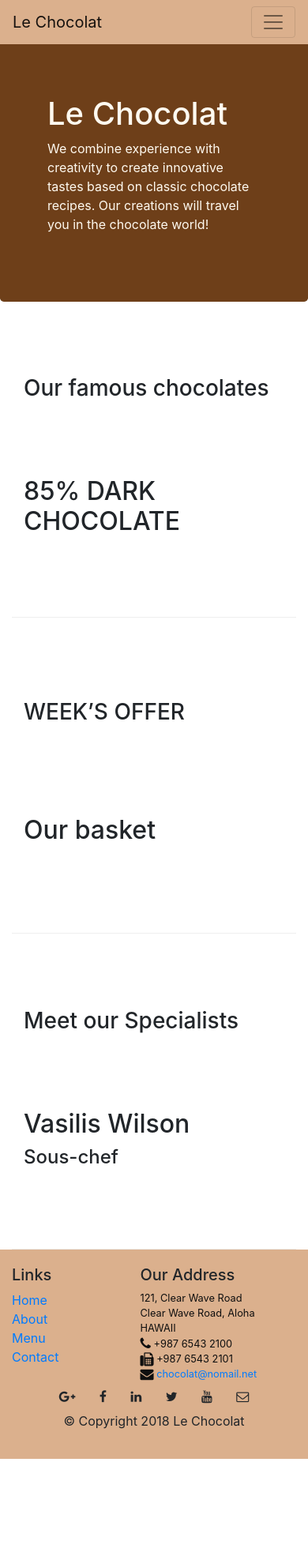
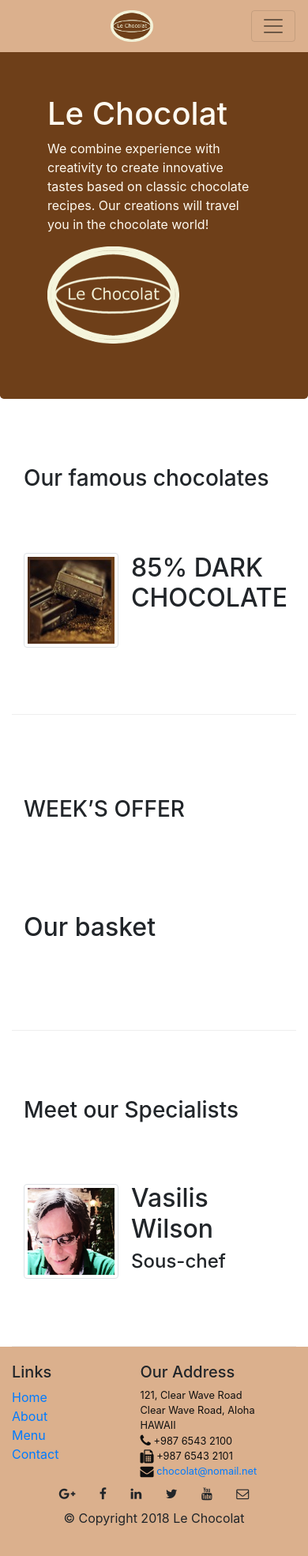
Before and after one commit to Laura-Ag/leChocolat, a website: page index.html in a window 390 px wide. Shown: the whole page at 79% size. Before the commit the page ends 1847 px from the top, so only its background shows below. Drawn offline with nearby package versions, Linux system fonts and the light colour scheme.

Commit message:
Images and Media

```diff
--- a/index.html
+++ b/index.html
@@ -18,7 +18,7 @@
 
     <nav class="navbar navbar-expand-md navbar-light bg-light fixed-top ">
         <div class="container">
-            <a class="navbar-brand" href="#">Le Chocolat</a>
+            <a class="navbar-brand" href="#"><a class="navbar-brand" href="./index.html"><img src="images/logo.png" width="54"></a></a>
             <button class="navbar-toggler" type="button" data-toggle="collapse" data-target="#Navbar">
                 <span class="navbar-toggler-icon"></span>
             </button>
@@ -43,6 +43,7 @@
                     <p>We combine experience with creativity to create innovative tastes based on classic chocolate recipes. Our creations will travel you in the chocolate world!</p>
                 </div>
                 <div class="col col-sm"> <!--4 emeinan gt apo tis 12,tis 8 tis pairnei to panw div-->
+                    <img src="images/logo.png" class="img-fluid">
                 </div>
             </div>
         </div>
@@ -54,8 +55,15 @@
                 <h3>Our famous chocolates</h3>
             </div>
             <div class="col-sm col-md">
-                <h2>85% DARK CHOCOLATE</h2>
-                <p class="d-none d-sm-block">Dark chocolate with no added sugar. Here you can taste the flavor of cocoa beans.</p>
+                <div class="media">
+                    <img class="d-flex mr-3 img-thumbnail align-self-center"
+                        src="images/dark85.jpg" alt="85% DARK CHOCOLATE">
+                    <div class="media-body">
+                        <h2 class="mt-0">85% DARK CHOCOLATE</h2>
+                        <p class="col d-none d-md-block">Dark chocolate with no added sugar.
+                        Here you can taste the flavor of cocoa beans.</p>
+                    </div>
+                </div>
             </div>
         </div>
 
@@ -75,9 +83,15 @@
                 <h3>Meet our  Specialists</h3>
             </div>
             <div class="col-sm col-md">
-                <h2>Vasilis Wilson </h2>
-                <h4>Sous-chef</h4>
-                <p class="d-none d-sm-block">Vasilis is well informed of all the current trends in pastry and contributes his innovative ideas in our products.</p>
+                <div class="media">
+                    <img class="d-flex mr-3 img-thumbnail align-self-center"
+                        src="images/cartoonVasilis.png" alt="Vasilis Wilson">
+                        <div class="media-body">
+                            <h2>Vasilis Wilson </h2>
+                            <h4>Sous-chef</h4>
+                            <p class="d-none d-sm-block">Vasilis is well informed of all the current trends in pastry and contributes his innovative ideas in our products.</p>
+                        </div>
+                </div>
             </div>
         </div>
     </div>
```
Also changed, not shown: aboutus.html (+2 -1 lines), images/cartoonVasilis.png (added), images/dark85.jpg (added), images/logo.png (added), images/promotion.jpg (added).
